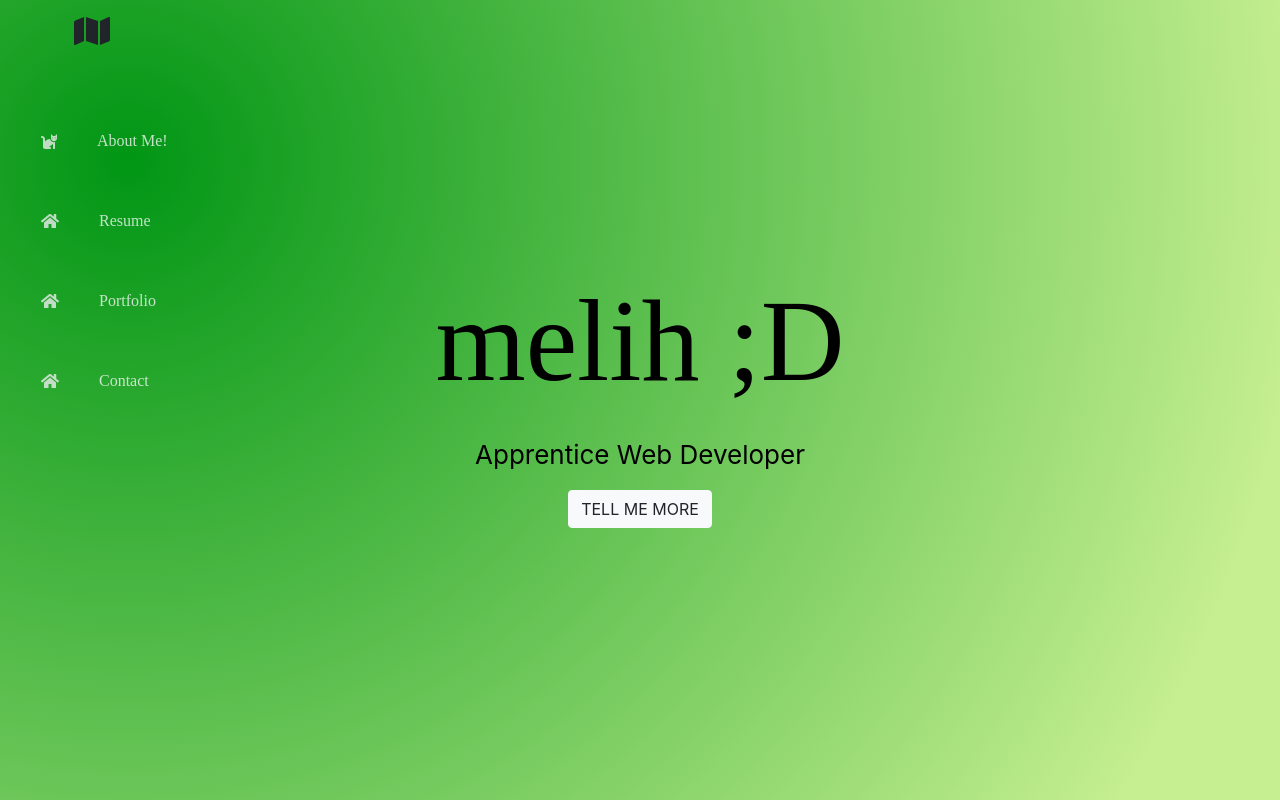
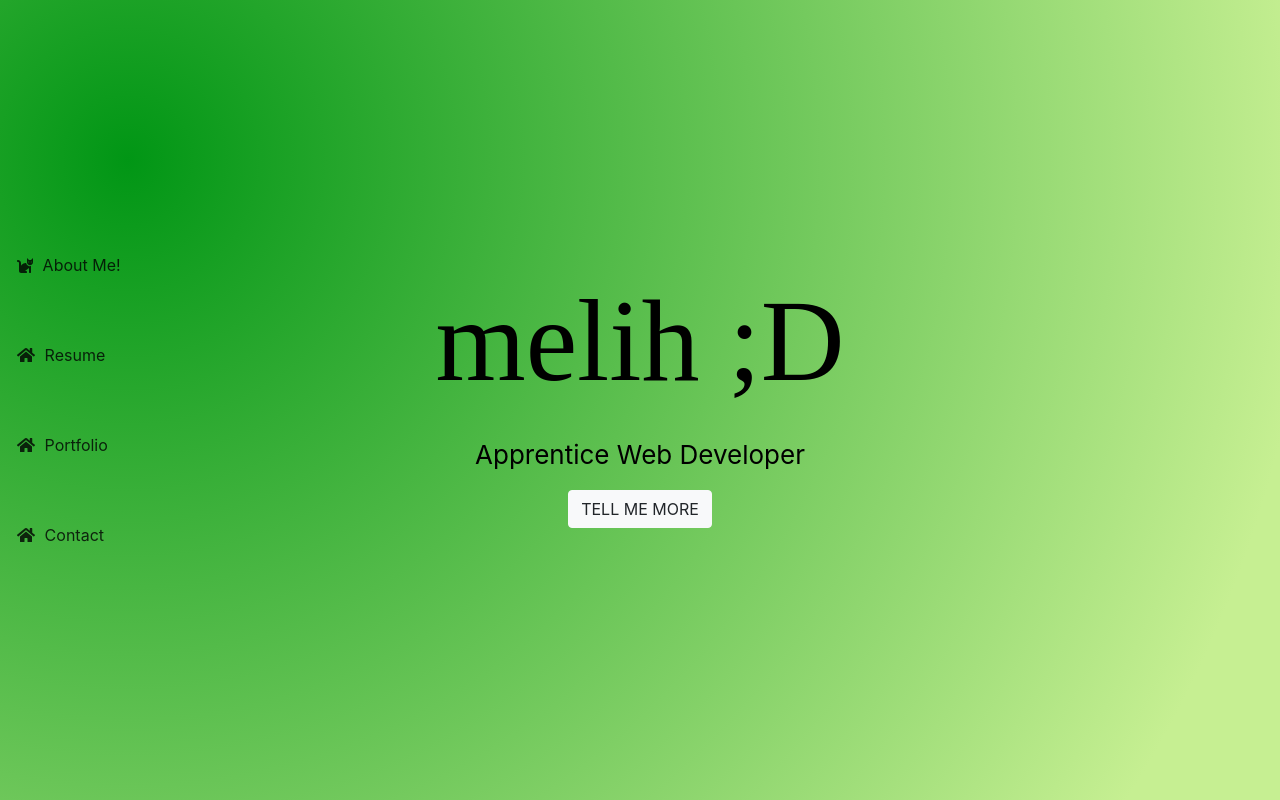
Before and after one commit to mmelihdogan/mmelihdogan.github.io, a React (Create React App) app: page / in a window 1280 px wide. Built offline with nearby package versions, Linux system fonts and the light colour scheme.

Commit message:
navbar is now working!

```diff
--- a/src/components/Navigation.css
+++ b/src/components/Navigation.css
@@ -1,16 +1,13 @@
 .navbar {
-    width: 10%;
-    height: 10vh;
-    position: fixed;
+    position: absolute;
     background-color: none;
-
-    --text-primary: #ececec;
-    --text-secondary: #b6b6b6;
-    --bg-primary: #23232e;
-    --bg-secondary: #141418;
-    --transition-speed: 600ms;
-
-    font-family: 'Times New Roman', Times, serif;
+    height: 100% !important;
+    -webkit-transition: left 0.3s ease;
+    -moz-transition: left 0.3s ease;
+    -ms-transition: left 0.3s ease;
+    -o-transition: left 0.3s ease;
+    transition: left 0.3s ease;
+    z-index: 3;
 }
 
 .navbar-nav {
@@ -20,77 +17,30 @@
 }
 
 .nav-item {
-    width: 100%;
-    height: 5rem;
+    margin: 1.5rem 0rem;
 }
 
 .nav-link {
     display: flex;
     align-items: center;
-    color: var(--text-primary);
+    color: black;
     text-decoration: none;
     filter: grayscale(20%) opacity(0.8);
-    transition: var(--transition-speed);
+    transition: 200ms;
 }
 
 .nav-link:hover {
     filter: grayscale(0%) opacity(0.5);
-    color: var(--text-secondary);
+    color: black;
 }
 
 .link-text {
     display: none;
-    margin-left: 1rem;
-    color: whitesmoke;
 }
 
-.svg {
-    margin: 0 1.5rem;
-}
-
-.navbar:hover {
-    width: 100%;
-    /* background-color: white; */
-}
 
 .navbar:hover .link-text {
     display: block;
-    /* color: red; */
+    margin-left: 0.6rem;
+    color: black;
 }
-
-.arrow {
-    margin-bottom: 2rem;
-    text-align: center;
-    font-size: 2rem;
-    letter-spacing: 0.3ch;
-}
-
-#arrow {
-    transform: rotate(0deg);
-    transition: transform var(--transition-speed);
-}
-
-.navbar:hover #arrow {
-    transform: rotate(-180deg);
-}
-
-/* Small screens */
-@media only screen and (max-width: 600px) {
-    .navbar {
-      bottom: 0;
-      width: 100vw;
-      height: 5rem;
-    }
-
-    .arrow {
-        display: none;
-    }
-
-    .navbar-nav {
-        flex-direction: row;
-    }
-
-    .nav-link {
-        justify-content: center;
-    }
-}
--- a/src/components/Navigation.js
+++ b/src/components/Navigation.js
@@ -20,10 +20,6 @@ class Navigation extends React.Component  {
     {    return (
         <Nav className="navbar">
             <Nav className="navbar-nav">
-                <Nav.Item className="arrow nav-item">
-                        <FontAwesomeIcon className="svg" id="arrow" icon={faMap} />
-                </Nav.Item>
-
                 {this.state.pages.map(page => {
                     return (
                         <Nav.Item className="nav-item">
```
